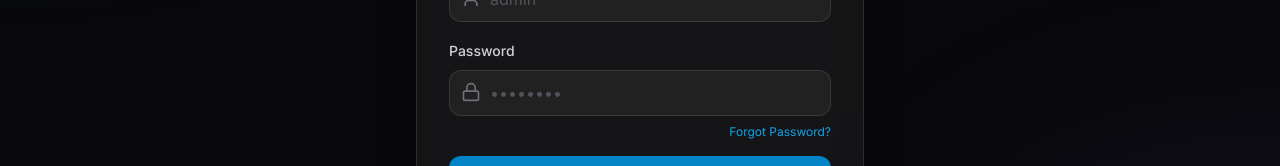
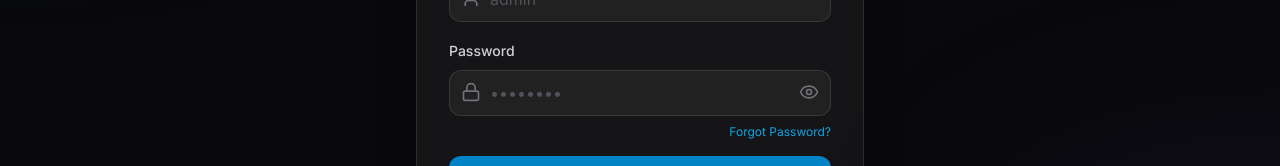
Before and after one commit to mahmood-e-v/typing_centre_app, a Next.js app: page /login in a window 1280 px wide. Shown: the part 401-567 px from the top of the page. Built offline with nearby package versions, Linux system fonts and the light colour scheme.

Commit message:
feat: add login diagnostics, view password toggle, and improved UI feedback

```diff
--- a/src/app/api/login/route.ts
+++ b/src/app/api/login/route.ts
@@ -15,6 +15,8 @@ import { cookies } from "next/headers";
 export async function POST(req: NextRequest) {
     try {
         const { email, password } = await req.json();
+
+        console.log(`[Login] Attempt for email: ${email}`);
 
         if (!email || !password) {
             return NextResponse.json(
@@ -120,6 +122,8 @@ export async function POST(req: NextRequest) {
         const isLocalhost = host.includes("localhost") || host.includes("127.0.0.1");
         const useSecureCookie = isProduction && !isLocalhost;
 
+        console.log(`[Login] Setting cookie - Secure: ${useSecureCookie}, SameSite: lax, Production: ${isProduction}, Host: ${host}`);
+
         cookieStore.set({
             name: "session",
             value: sessionToken,
--- a/src/app/login/page.tsx
+++ b/src/app/login/page.tsx
@@ -2,13 +2,15 @@
 
 import { useState } from "react";
 import { useRouter } from "next/navigation";
-import { LogIn, User, Lock, Loader2 } from "lucide-react";
+import { LogIn, User, Lock, Loader2, Eye, EyeOff } from "lucide-react";
 import { cn } from "@/lib/utils";
 
 export default function LoginPage() {
     const [username, setUsername] = useState("");
     const [password, setPassword] = useState("");
+    const [showPassword, setShowPassword] = useState(false);
     const [isLoading, setIsLoading] = useState(false);
+    const [successMessage, setSuccessMessage] = useState("");
     const [error, setError] = useState("");
     const router = useRouter();
 
@@ -16,6 +18,7 @@ export default function LoginPage() {
         e.preventDefault();
         setIsLoading(true);
         setError("");
+        setSuccessMessage("");
 
         try {
             const res = await fetch("/api/login", {
@@ -25,6 +28,8 @@ export default function LoginPage() {
             });
 
             if (res.ok) {
+                console.log("Login API success");
+
                 // Check if user needs to change password
                 const sessionRes = await fetch("/api/session");
 
@@ -32,8 +37,10 @@ export default function LoginPage() {
                     const sessionData = await sessionRes.json();
 
                     if (sessionData.user?.forcePasswordChange) {
+                        setSuccessMessage("Login successful! Redirecting to password change...");
                         router.push("/change-password");
                     } else if (sessionData.user) {
+                        setSuccessMessage("Login successful! Redirecting to dashboard...");
                         router.push("/dashboard");
                     } else {
                         // This case handles { user: null } or similar unexpectedly valid but empty responses
@@ -99,15 +106,26 @@ export default function LoginPage() {
                             <div className="relative">
                                 <Lock className="absolute left-3 top-3 w-5 h-5 text-zinc-500" />
                                 <input
-                                    type="password"
+                                    type={showPassword ? "text" : "password"}
                                     name="password"
                                     value={password}
                                     onChange={(e) => setPassword(e.target.value)}
-                                    autoComplete="new-password"
-                                    className="w-full bg-white/5 border border-white/10 rounded-xl py-2.5 pl-10 pr-4 focus:ring-2 focus:ring-sky-500/20 focus:border-sky-500 outline-none transition-all placeholder:text-zinc-600"
+                                    autoComplete="current-password"
+                                    className="w-full bg-white/5 border border-white/10 rounded-xl py-2.5 pl-10 pr-10 focus:ring-2 focus:ring-sky-500/20 focus:border-sky-500 outline-none transition-all placeholder:text-zinc-600"
                                     placeholder="••••••••"
                                     required
                                 />
+                                <button
+                                    type="button"
+                                    onClick={() => setShowPassword(!showPassword)}
+                                    className="absolute right-3 top-3 text-zinc-500 hover:text-zinc-300 transition-colors"
+                                >
+                                    {showPassword ? (
+                                        <EyeOff className="w-5 h-5" />
+                                    ) : (
+                                        <Eye className="w-5 h-5" />
+                                    )}
+                                </button>
                             </div>
                             <div className="flex justify-end">
                                 <a
@@ -122,6 +140,12 @@ export default function LoginPage() {
                         {error && (
                             <div className="p-3 rounded-lg bg-red-500/10 border border-red-500/20 text-red-500 text-sm text-center">
                                 {error}
+                            </div>
+                        )}
+
+                        {successMessage && (
+                            <div className="p-3 rounded-lg bg-emerald-500/10 border border-emerald-500/20 text-emerald-500 text-sm text-center">
+                                {successMessage}
                             </div>
                         )}
 
--- a/src/components/Header.tsx
+++ b/src/components/Header.tsx
@@ -50,8 +50,16 @@ export default function Header() {
 
     const logout = async () => {
         clearTimers();
-        const res = await fetch("/api/logout", { method: "POST" });
-        if (res.ok) router.push("/login");
+        try {
+            const res = await fetch("/api/logout", { method: "POST" });
+            if (res.ok) {
+                router.push("/login");
+            }
+        } catch (error) {
+            console.error("Logout failed:", error);
+            // Fallback: redirects to login even if server logout fails
+            router.push("/login");
+        }
     };
 
     const clearTimers = () => {
--- a/src/lib/token.ts
+++ b/src/lib/token.ts
@@ -1,6 +1,11 @@
 import { SignJWT, jwtVerify } from "jose";
 
 const secretKey = process.env.JWT_SECRET || process.env.NEXTAUTH_SECRET || "your-secret-key-change-in-production";
+
+if (process.env.NODE_ENV === "production" && secretKey === "your-secret-key-change-in-production") {
+    console.warn("⚠️  WARNING: Using default JWT secret key in production! Please set JWT_SECRET environment variable.");
+}
+
 const key = new TextEncoder().encode(secretKey);
 
 export async function encrypt(payload: any) {
```
